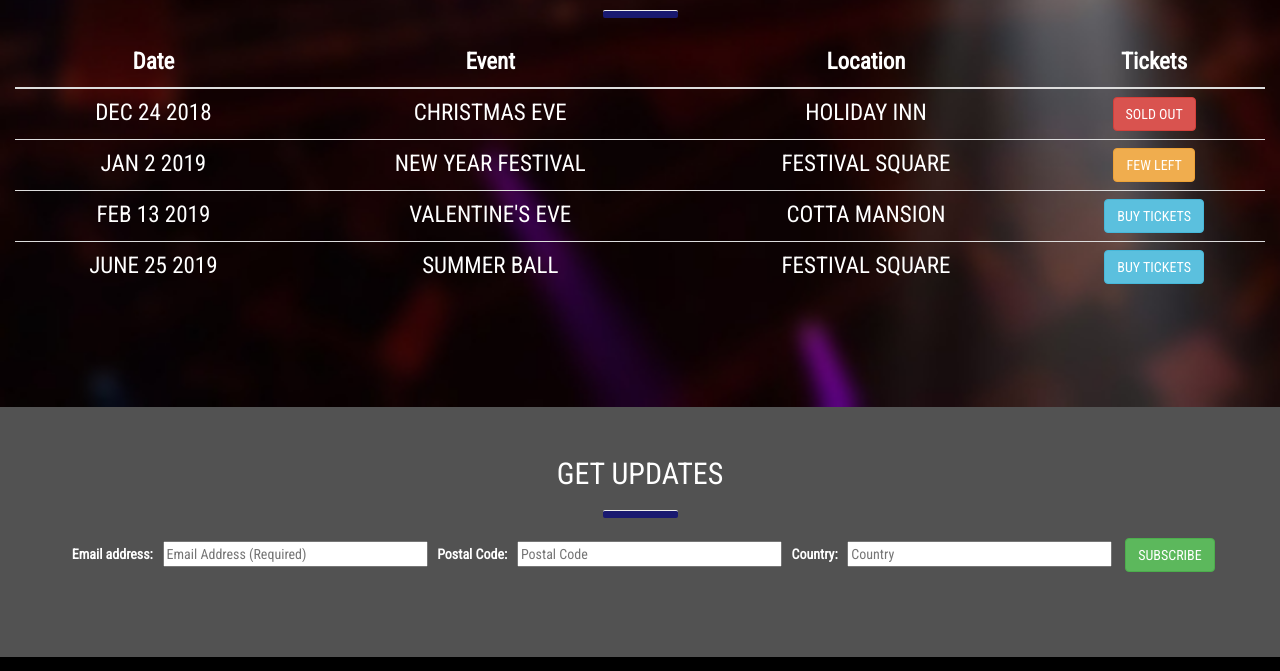
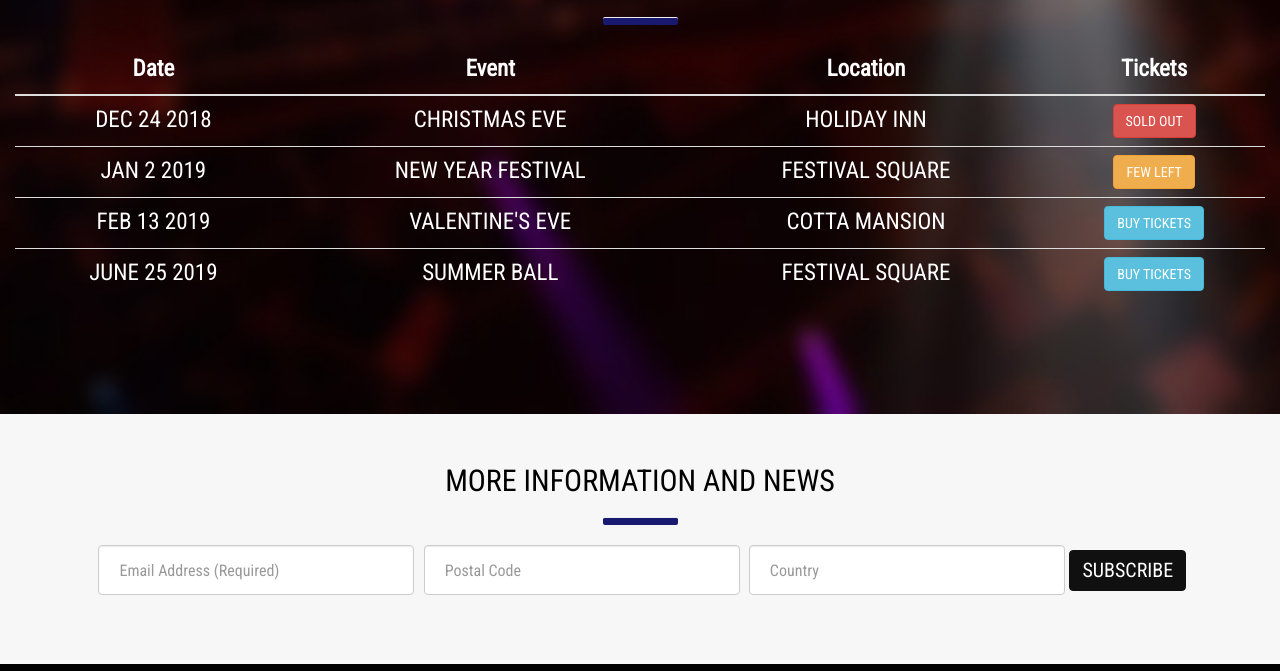
Before and after one commit to Code-Institute-Submissions/first-milestone-project-3, a plain HTML site: page index.html in a window 1280 px wide. Shown: the part 3009-3680 px from the top of the page. Drawn offline with nearby package versions, Linux system fonts and the light colour scheme.

Commit message:
Get updates section responsive

```diff
--- a/assets/css/style.css
+++ b/assets/css/style.css
@@ -7,7 +7,8 @@ body {
 /*-----------------------------------------------Fonts and Colors*/
 
 .fabfour-content-container,
-.info-content-container{
+.info-content-container,
+.getupdates-content-container{
    font-size:20px;
    color:#000000;
    padding-bottom: 30px;
@@ -16,8 +17,7 @@ body {
 
 .audio-content-container,
 .video-content-container,
-.gigs-content-container,
-.getupdates-content-container{
+.gigs-content-container{
      color:#ffffff;
      min-height:500px;
      padding-bottom: 30px;
@@ -124,7 +124,7 @@ body {
 }
 
 .container-wrapper--getupdates{
-    background-color: #525252;
+    background-color: #f7f7f8;
 }
 
 .container-wrapper--info{
@@ -165,7 +165,11 @@ th,td{
    font-size:23px;
     padding-right: 10px;
 }
+/*--------------------------------------------------------Audio*/
+audio{
+    width:250px;
 
+}
 /*---------------------------------------------------------Modal*/
 
 /*Body width increases when modal is opened -issue resolved from https://github.com/jschr/bootstrap-modal/issues/64*/
@@ -185,7 +189,16 @@ th,td{
     background-color: grey;
     border-color:transparent;
 }
-
+/*--------------------------------------------------*Forms*/
+.form-control {
+  display: block;
+  width: 100%;
+  height: 50px;
+  padding: 16px 20px;
+  font-size: 16px;
+  line-height: 1.5;
+  transition: border-color ease-in-out 0.15s, box-shadow ease-in-out 0.15s;
+}
 
 
 /*----------------------------------------------Buttons */
@@ -197,6 +210,14 @@ code taken from https://stackoverflow.com/questions/19284153/how-to-get-a-respon
     white-space: normal !important;
     word-wrap: break-word;
 }
+.btn-primary {
+    color: #fff !important;
+    background-color: #101010 !important;
+    border-color: #101010 !important;
+    font-size:20px;
+    padding-top:5px;
+}
+
 
 /*------------------------------------------------------Footer*/
 footer{
@@ -257,7 +278,9 @@ footer{
     .table-responsive {
         display: block;
         border:none;
-        font-size: 16px;
+    }
+    audio{
+    width:150px;
     }
      #heading{
        height:50vw;
--- a/index.html
+++ b/index.html
@@ -68,7 +68,9 @@
                     " "Day Tripper" and "Come Together." </p>
                     <p>Learn more about the "Fab Four"—John Lennon, Paul McCartney, George Harrison and Ringo Starr—
                     by exploring our Beatles....
-                    <button type="button" class="btn btn-info text-center" onclick="window.location.href='/aboutus.html'">Read More</button>
+
+                    <button type="submit" class="btn btn-primary" onclick="window.location.href='/aboutus.html'">Read More</button>
+
                     </p>
                </div>
                <div class="col-xs-12 hidden-md col-lg-4">
@@ -271,28 +273,32 @@
     <div class="container-fluid getupdates-content-container">
         <div class="row">
                 <div class="col-xs-12">
-                    <h2 class="text-center">GET UPDATES</h2>
+                    <h2 class="text-center">MORE INFORMATION AND NEWS</h2>
                     <hr class="block-divider block-divider-blue">
                 </div>
         </div>
-        <form>
-                        <div class="text-center">
-                            <label for="subscribeemail">&nbsp;&nbsp;Email address:&nbsp;&nbsp;</label>
-                            <input type="email" id="subscribeemail" size="35"  required placeholder="Email Address (Required)" />
-
-                            <label for="subscribepostalcode">&nbsp;&nbsp;Postal Code:&nbsp;&nbsp;</label>
-                            <input type="text" id="subscribepostalcode" size="35" required  placeholder="Postal Code" />
-
-                            <label for="country">&nbsp;&nbsp;Country:&nbsp;&nbsp;</label>
-                            <input type="text" id="countrysubscribe" list="countryType" size="35" required placeholder="Country" />
+        <!--https://getbootstrap.com/docs/4.0/components/forms/-->
+        <form class="form-inline text-center">
+                        <div class="form-group">
+                            <label for="subscribeemail" class="form-label"></label>
+                            <input type="email" id="subscribeemail" size="35"  required placeholder="Email Address (Required)" class="form-control form-control-gray-base" />
+                        </div>
+                        <div class="form-group">
+                            <label for="subscribepostalcode" class="form-label"></label>
+                            <input type="text" id="subscribepostalcode" size="35" required  placeholder="Postal Code" class="form-control form-control-gray-base"/>
+                        </div>
+                        <div class="form-group">
+                            <label for="country" class="form-label"></label>
+                            <input type="text" id="countrysubscribe" list="countryType" size="35" required placeholder="Country" class="form-control form-control-gray-base" />
                             <datalist id="countryType">
                               <option value="Canada">
                               <option value="Dominican Republic">
                               <option value="Greece">
                               <option value="Kuwait">
-                            </datalist>&nbsp;&nbsp;
-                            <button type="submit" class="btn btn-success btn-responsive">SUBSCRIBE</button>
+                            </datalist>
                         </div>
+                        <button type="submit" class="btn btn-primary">SUBSCRIBE</button>
+
         </form>
       </div>
     </section>
@@ -316,7 +322,7 @@
                 </div>
             </div>
         </footer>
-
+    <a href="#" id="ui-to-top" class="ui-to-top fa fa-angle-up active"></a>
     <script src="https://code.jquery.com/jquery-3.2.1.min.js" integrity="sha256-hwg4gsxgFZhOsEEamdOYGBf13FyQuiTwlAQgxVSNgt4=" crossorigin="anonymous"></script>
     <script src="https://maxcdn.bootstrapcdn.com/bootstrap/3.3.7/js/bootstrap.min.js" integrity="sha384-Tc5IQib027qvyjSMfHjOMaLkfuWVxZxUPnCJA7l2mCWNIpG9mGCD8wGNIcPD7Txa" crossorigin="anonymous"></script>
 </body>
```
Also changed, not shown: aboutus.html (+6 -6 lines).
